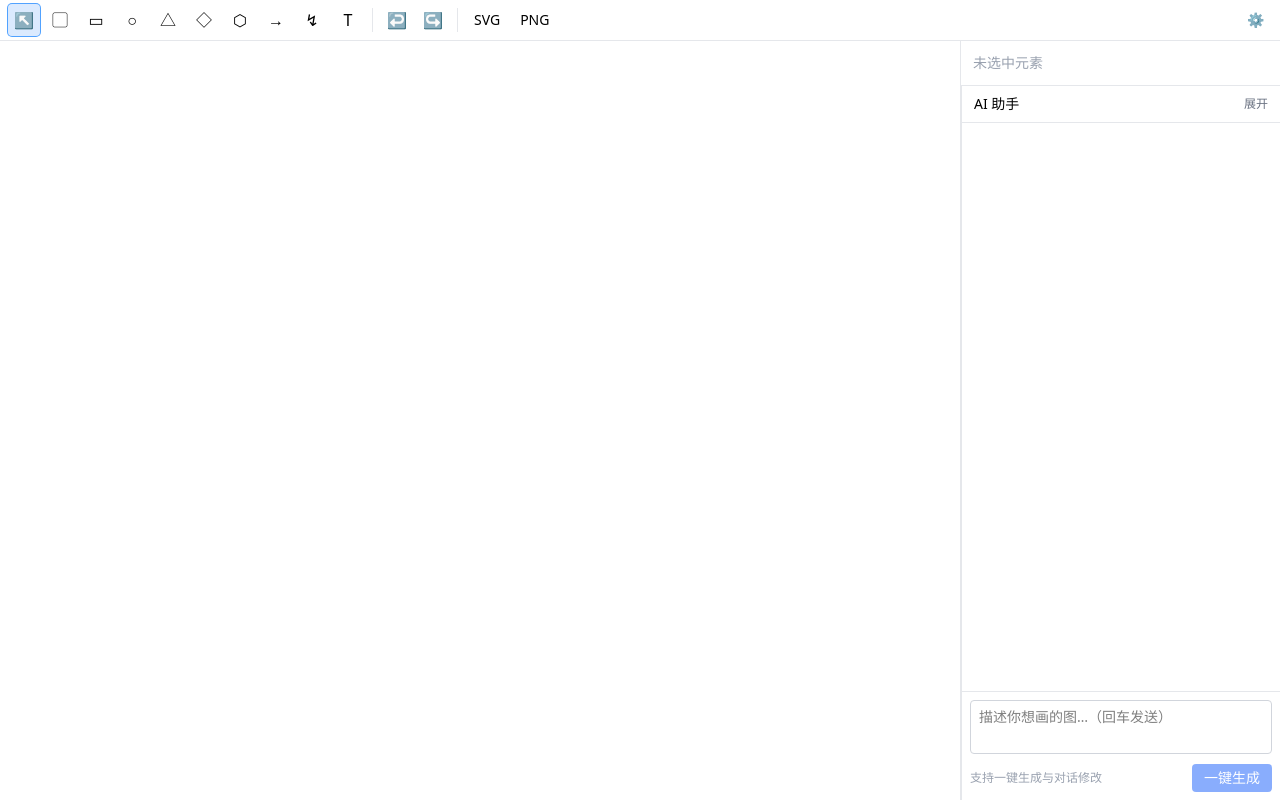
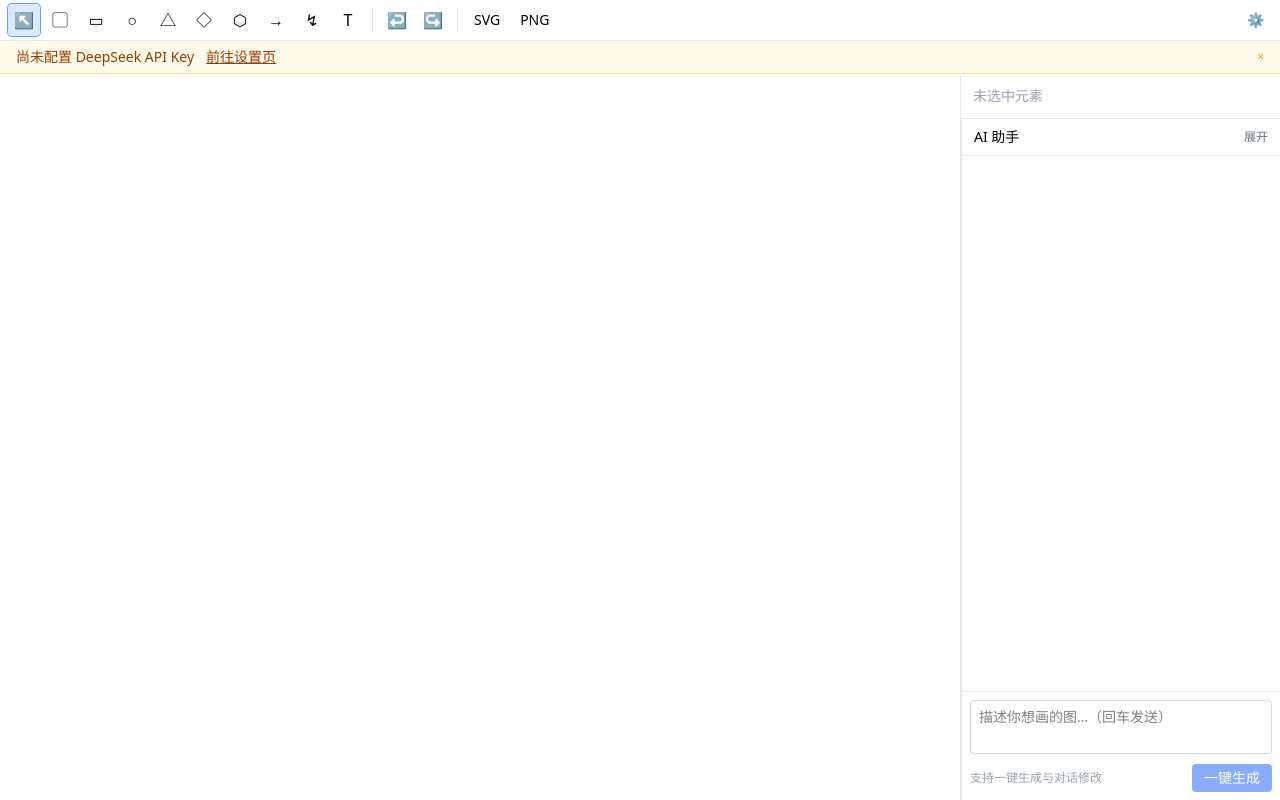
Before and after one commit to WHJ-2007/sci-figure-tool, a Next.js app: page / in a window 1280 px wide. Built offline with nearby package versions, Linux system fonts and the light colour scheme.

Commit message:
feat: 首次运行 API Key 引导

```diff
--- a/src/app/page.tsx
+++ b/src/app/page.tsx
@@ -5,12 +5,14 @@ import Canvas from "@/components/editor/Canvas";
 import PropertyPanel from "@/components/editor/PropertyPanel";
 import ChatPanel from "@/components/editor/ChatPanel";
 import EditorHost from "@/components/editor/EditorHost";
+import FirstRunHint from "@/components/editor/FirstRunHint";
 
 export default function Home() {
   return (
     <EditorHost>
       <main className="flex h-full w-full flex-col">
         <Toolbar />
+        <FirstRunHint />
         <div className="flex min-h-0 flex-1">
           <div className="min-w-0 flex-1">
             <Canvas viewportWidth={1200} viewportHeight={800} />
--- /dev/null
+++ b/src/components/editor/FirstRunHint.tsx
@@ -0,0 +1,21 @@
+"use client";
+
+import Link from "next/link";
+import { useEffect, useState } from "react";
+import { loadSettings } from "@/lib/settings";
+
+export default function FirstRunHint() {
+  const [show, setShow] = useState(false);
+  useEffect(() => {
+    const s = loadSettings();
+    if (!s.apiKey) setShow(true);
+  }, []);
+  if (!show) return null;
+  return (
+    <div className="flex items-center gap-3 border-b border-amber-200 bg-amber-50 px-4 py-1.5 text-sm text-amber-800">
+      <span>尚未配置 DeepSeek API Key</span>
+      <Link href="/settings" className="font-medium underline">前往设置页</Link>
+      <button onClick={() => setShow(false)} className="ml-auto text-xs text-amber-500">×</button>
+    </div>
+  );
+}
```
Also changed, not shown: 1 other file (tests, documents, lock files or other folders).
